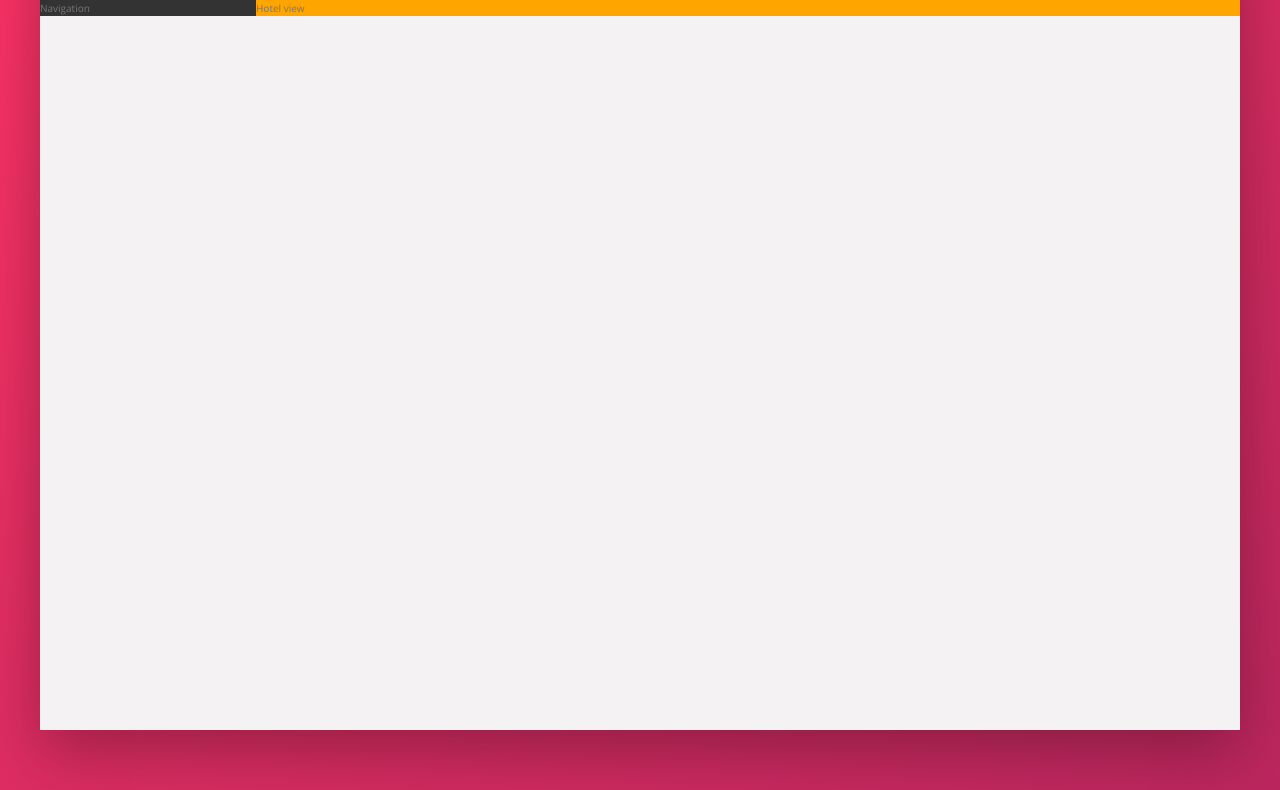
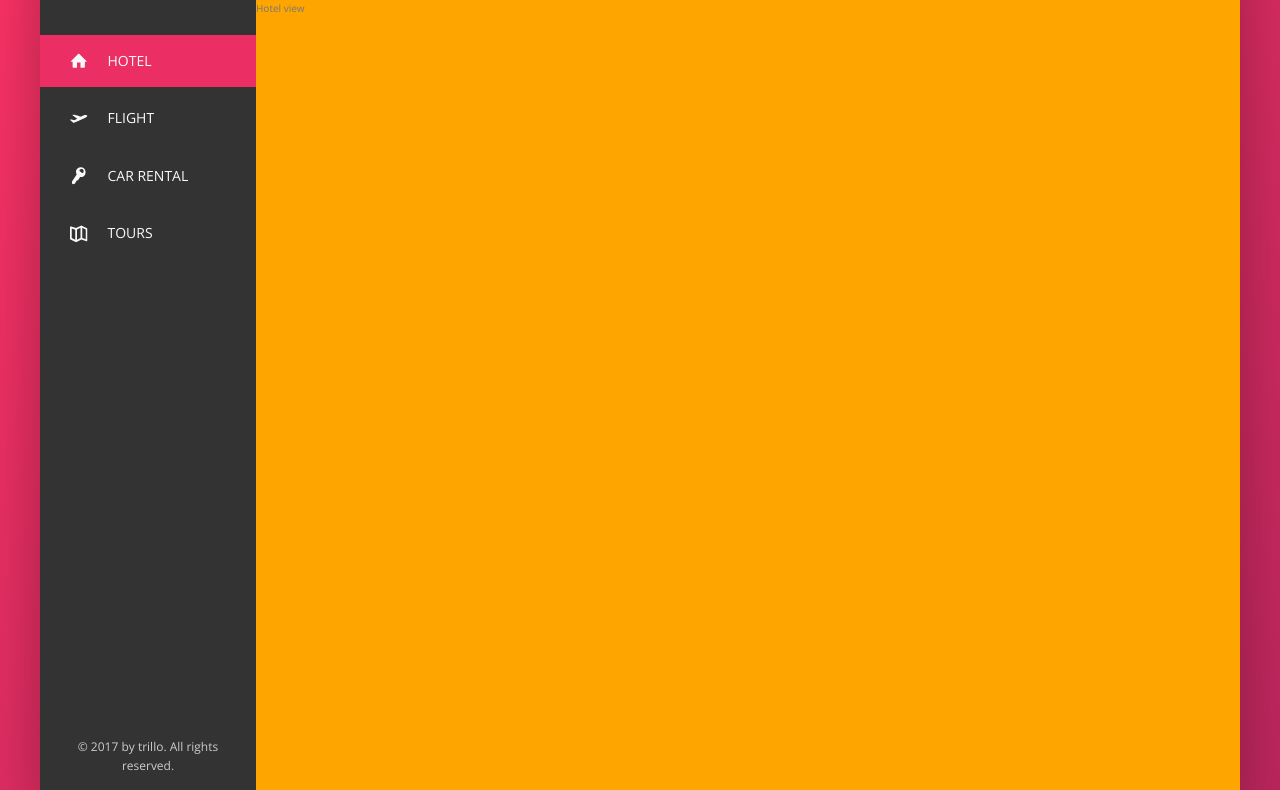
Before and after one commit to ye-james/trillio, a website: page index.html in a window 1280 px wide. Shown: the part 150-940 px from the top of the page. Drawn offline with nearby package versions, Linux system fonts and the light colour scheme.

Commit message:
Styled sidebar nav and added SVGs

```diff
--- a/index.html
+++ b/index.html
@@ -44,8 +44,48 @@
             </header>
             <div class="content">
                 <nav class="sidebar">
-                    Navigation
+                    <ul class="side-nav">
+                        <li class="side-nav__item side-nav__item--active">
+                            <a href="#" class="side-nav__link">
+                                <svg class="side-nav__icon">
+                                    <use xlink:href="img/sprite.svg#icon-home"></use>
+                                </svg>
+                                <span>Hotel</span>
+                            </a>
+                        </li>
+                        <li class="side-nav__item">
+                            <a href="#" class="side-nav__link">
+                                <svg class="side-nav__icon">
+                                    <use xlink:href="img/sprite.svg#icon-aircraft-take-off"></use>
+                                </svg>
+                                <span>Flight</span>
+                            </a>
+                        </li>
+                        <li class="side-nav__item">
+                            <a href="#" class="side-nav__link">
+                                <svg class="side-nav__icon">
+                                    <use xlink:href="img/sprite.svg#icon-key"></use>
+                                </svg>
+                                <span>Car Rental</span>
+                            </a>
+                        </li>
+                        <li class="side-nav__item">
+                            <a href="#" class="side-nav__link">
+                                <svg class="side-nav__icon">
+                                    <use xlink:href="img/sprite.svg#icon-map"></use>
+                                </svg>
+                                <span>Tours</span>
+                            </a>
+                        </li>
+                    </ul>
+
+                    <div class="legal">
+                        &copy; 2017 by trillo. All rights reserved.
+                    </div>
                 </nav>
+
+
+
                 <main class="hotel-view">
                     Hotel view
                 </main>
--- a/sass/_components.scss
+++ b/sass/_components.scss
@@ -2,7 +2,7 @@
 // LOGO
 .logo {
   height: 3.25rem;
-  margin-left: 3rem;
+  margin-left: 2rem;
 }
 
 ////////////////////////////////////////
@@ -110,6 +110,76 @@
   &__user-photo {
     height: 3.75rem;
     border-radius: 50%;
-    margin-right: 0.5rem;
+    margin-right: 1rem;
   }
 }
+
+////////////////////////////////////////
+// SIDE NAVIGATION
+.side-nav {
+  font-size: 1.4rem;
+  list-style: none;
+  margin-top: 3.5rem;
+
+  &__item {
+    position: relative;
+
+    &:not(:last-child) {
+      margin-bottom: 0.5rem;
+    }
+  }
+
+  &__item::before {
+    content: "";
+    position: absolute;
+    top: 0;
+    left: 0;
+    height: 100%;
+    width: 3px;
+    background-color: var(--color-primary);
+    transform: scaleY(0);
+    transition: transform 0.2s,
+      width 0.4s cubic-bezier(0.17, 0.67, 0.83, 0.67) 0.2s,
+      background-color 0.1s;
+  }
+
+  &__item:hover::before,
+  &__item--active::before {
+    transform: scaleY(1);
+    width: 100%;
+  }
+
+  &__item:active::before {
+    background-color: var(--color-primary-light);
+  }
+
+  &__link:link,
+  &__link:visited {
+    color: var(--grey-light-1);
+    text-decoration: none;
+    text-transform: uppercase;
+    display: block;
+    padding: 1.5rem 3rem;
+    position: relative;
+    z-index: 10;
+
+    display: flex;
+    align-items: center;
+  }
+
+  &__icon {
+    width: 1.75rem;
+    height: 1.75rem;
+    margin-right: 2rem;
+    fill: currentColor;
+  }
+}
+
+////////////////////////////////////////
+// LEGAL TEXT
+.legal {
+  font-size: 1.2rem;
+  text-align: center;
+  padding: 2.5rem;
+  color: var(--grey-light-4);
+}
--- a/sass/_layout.scss
+++ b/sass/_layout.scss
@@ -23,10 +23,13 @@
 .sidebar {
   background-color: var(--grey-dark-1);
   flex: 0 0 18%;
+  display: flex;
+  flex-direction: column;
+  justify-content: space-between;
 }
 
 .hotel-view {
   background-color: orange;
-
+  height: 80rem;
   flex: 1;
 }
```
Also changed, not shown: css/style.css.
